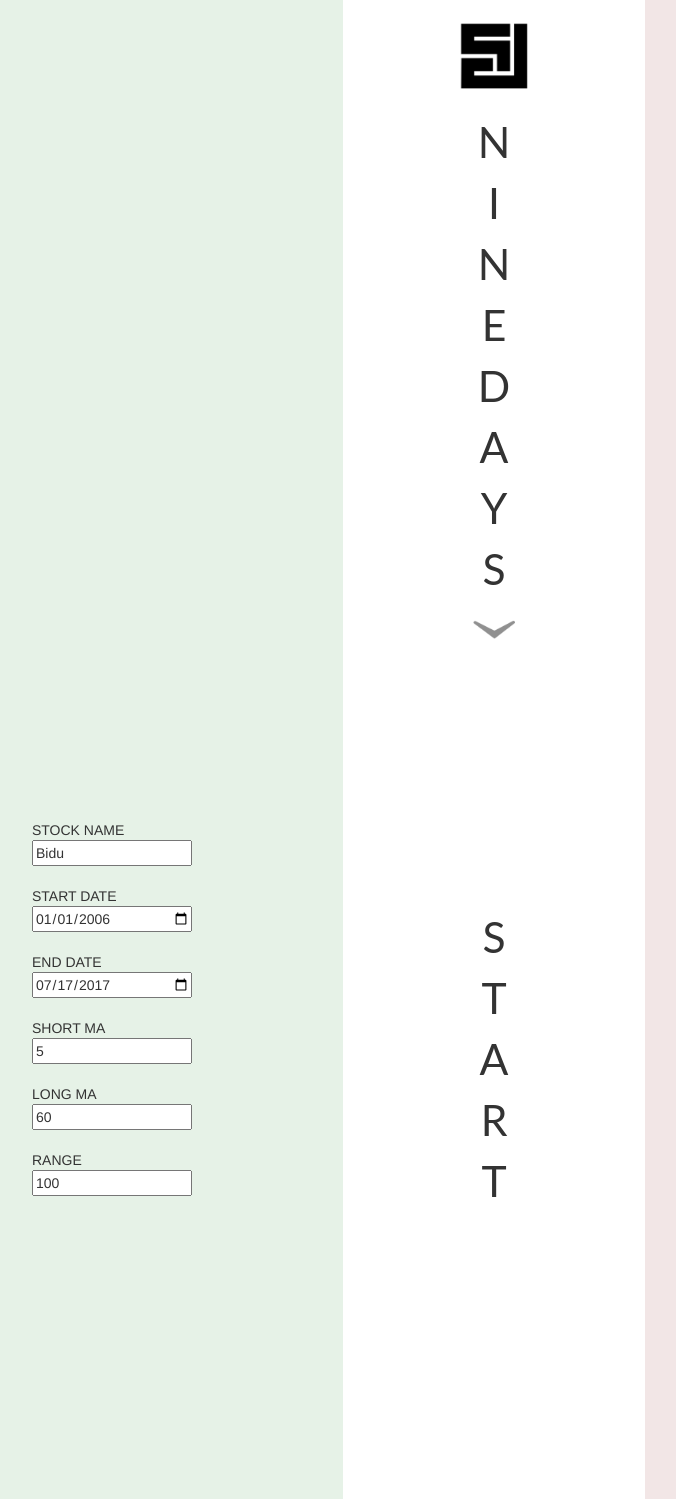
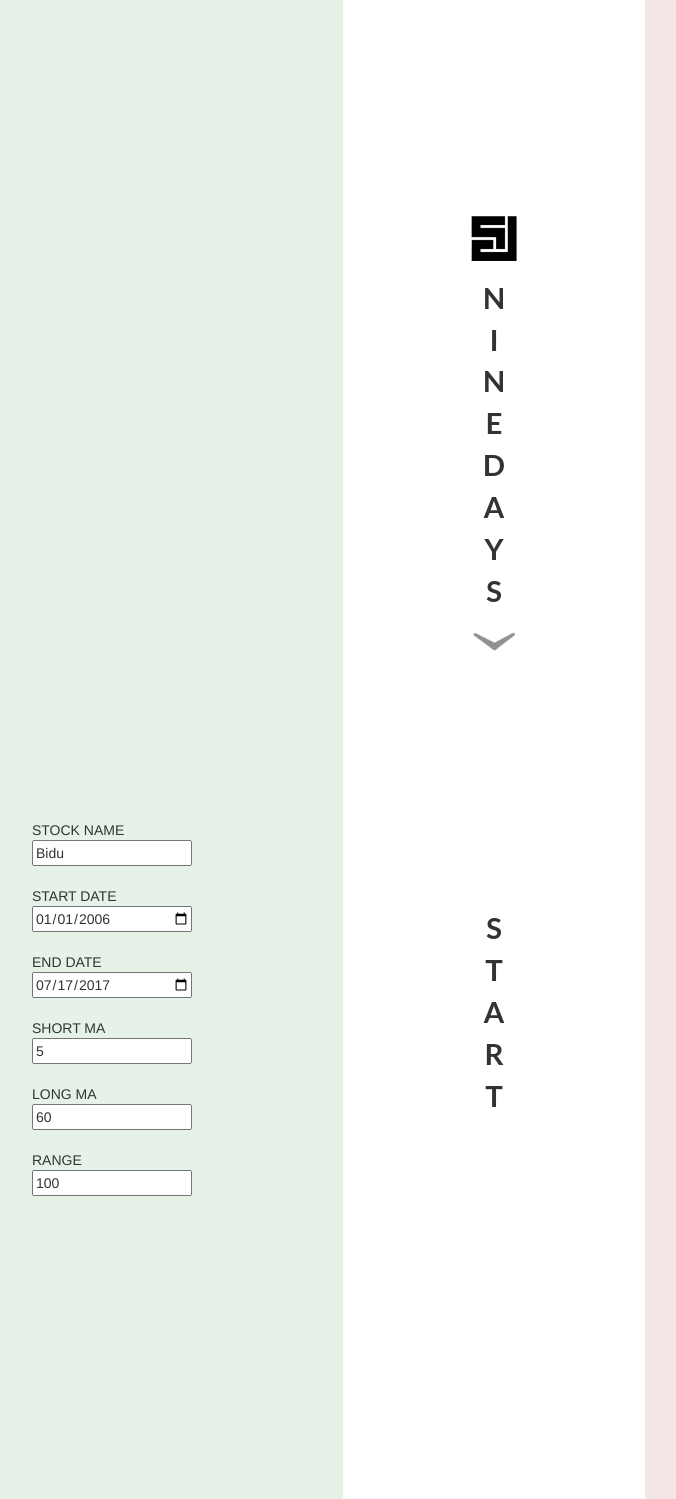
Before and after one commit to lljjyy21/ninedays, a Flask app: page / in a window 1280 px wide. Shown: the top 1499 px of the page, without its empty margins (146-822 px from the left). Run offline with Flask 2, Linux system fonts and the light colour scheme; some libraries are stand-ins or nearby versions.

Commit message:
Lower logo and text for desktop & big tablets

```diff
--- a/static/css/custom.css
+++ b/static/css/custom.css
@@ -26,11 +26,15 @@ body{
 }
 
 .letter {
-    font-size: 32pt;
+    font-size: 22pt;
+    font-weight: bold;
     font-family: Lato;/*Georgia, serif;*/
+    -webkit-font-smoothing: subpixel-antialiased;
 }
 
-
+.margin-logo {
+    margin-top: 200px;
+}
 
 @media only screen and (max-device-width: 480px) {
     .logo {
--- a/templates/index.html
+++ b/templates/index.html
@@ -23,12 +23,12 @@
                 </div>
             </div>
             <div class="col-xs-2 col-sm-2 col-md-2 col-lg-2 text-center">
-                <div class="row">
-                    <div class="col-xs-2 col-sm-2"></div>
-                    <div class="col-xs-8 col-sm-8">
+                <div class="row margin-logo">
+                    <div class="col-xs-3 col-sm-3"></div>
+                    <div class="col-xs-6 col-sm-6">
                         <img alt="logo" id="start-logo" src="/static/image/logo.jpg" class="img img-responsive full-width"/>
                     </div>
-                    <div class="col-xs-2 col-sm-2"></div>
+                    <div class="col-xs-3 col-sm-3"></div>
                 </div>
 
                 <div class="row">
```
